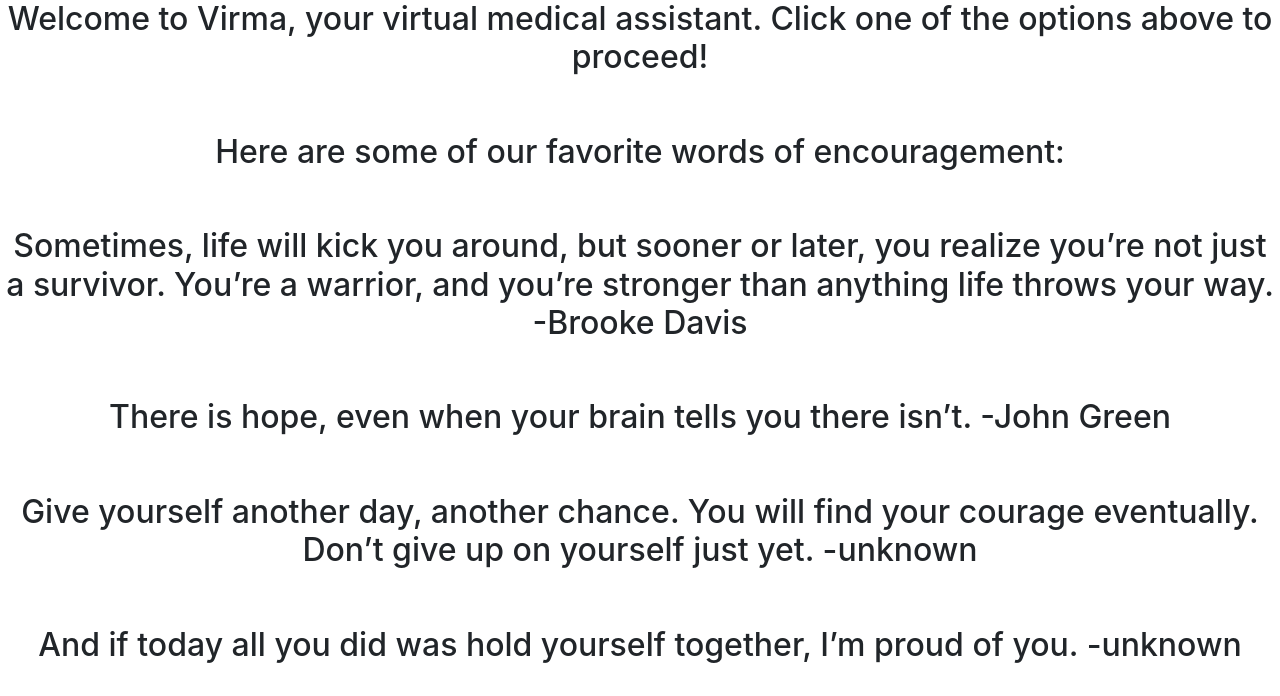
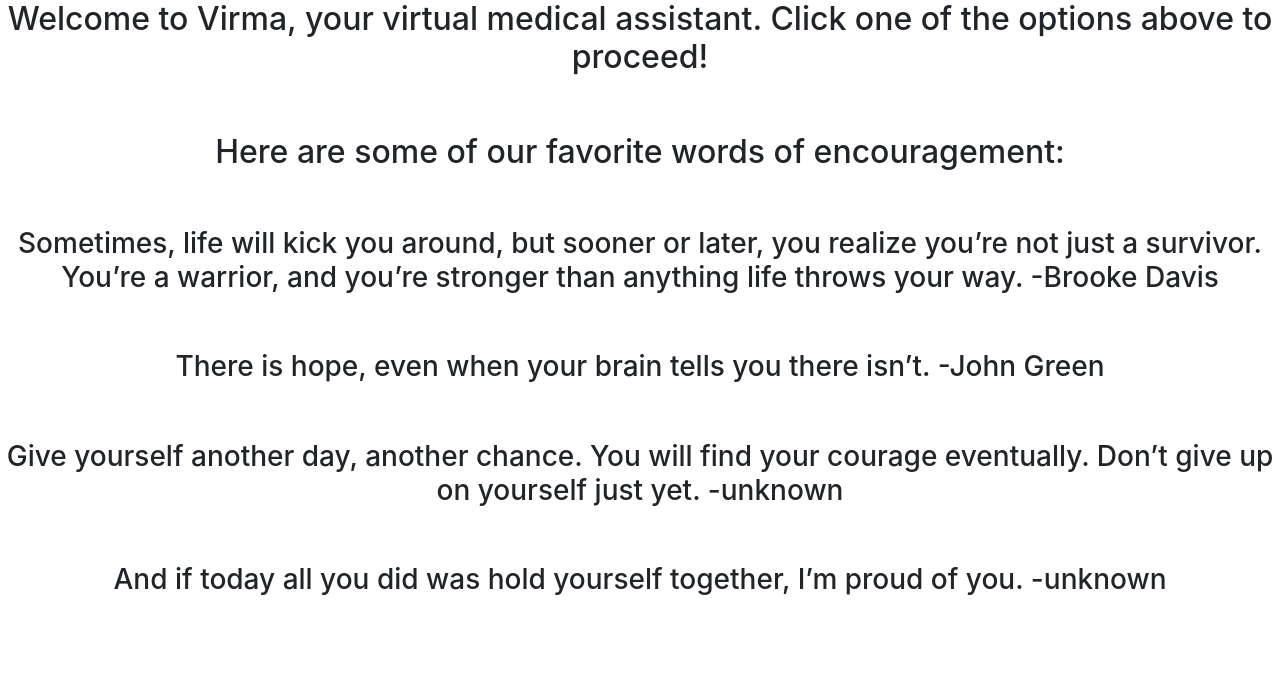
Before and after one commit to kpullela10/Virma_MOOD2022_DesignProject, a Flask app: page / in a window 1280 px wide. Shown: the part 104-800 px from the top of the page. Run offline with Flask 2, Linux system fonts and the light colour scheme; some libraries are stand-ins or nearby versions.

Commit message:
front page

```diff
--- a/Website/templates/home.html
+++ b/Website/templates/home.html
@@ -15,22 +15,22 @@
 <br />
 <br />
 
-<h2 align="center">{{inspiration}}</h2>
+<h3 align="center">{{inspiration}}</h3>
 
 <br />
 <br />
 
-<h2 align="center">{{inspiration3}}</h2>
+<h3 align="center">{{inspiration3}}</h3>
 
 <br />
 <br />
 
-<h2 align="center">{{inspiration2}}</h2>
+<h3 align="center">{{inspiration2}}</h3>
 
 <br />
 <br />
 
-<h2 align="center">{{inspiration4}}</h2>
+<h3 align="center">{{inspiration4}}</h3>
 
 
 
```
